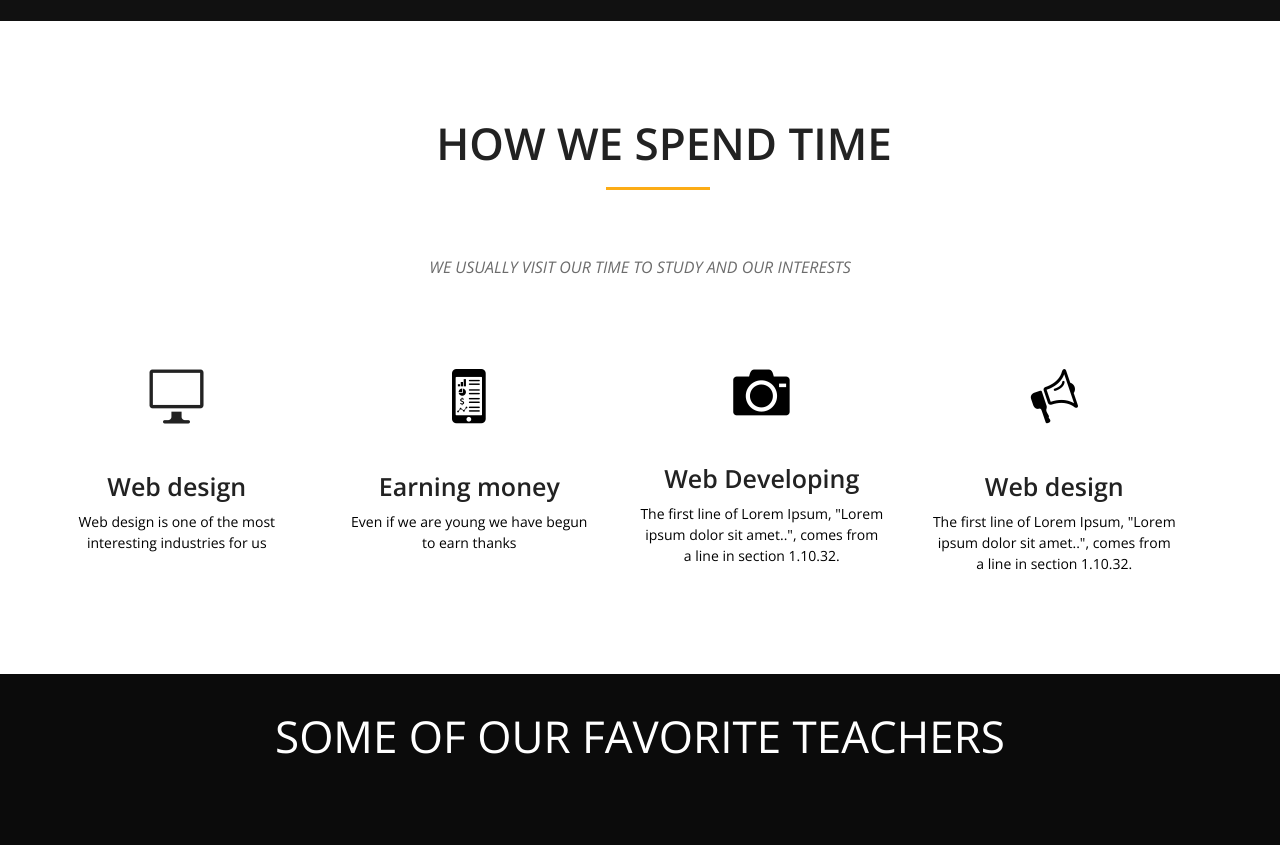
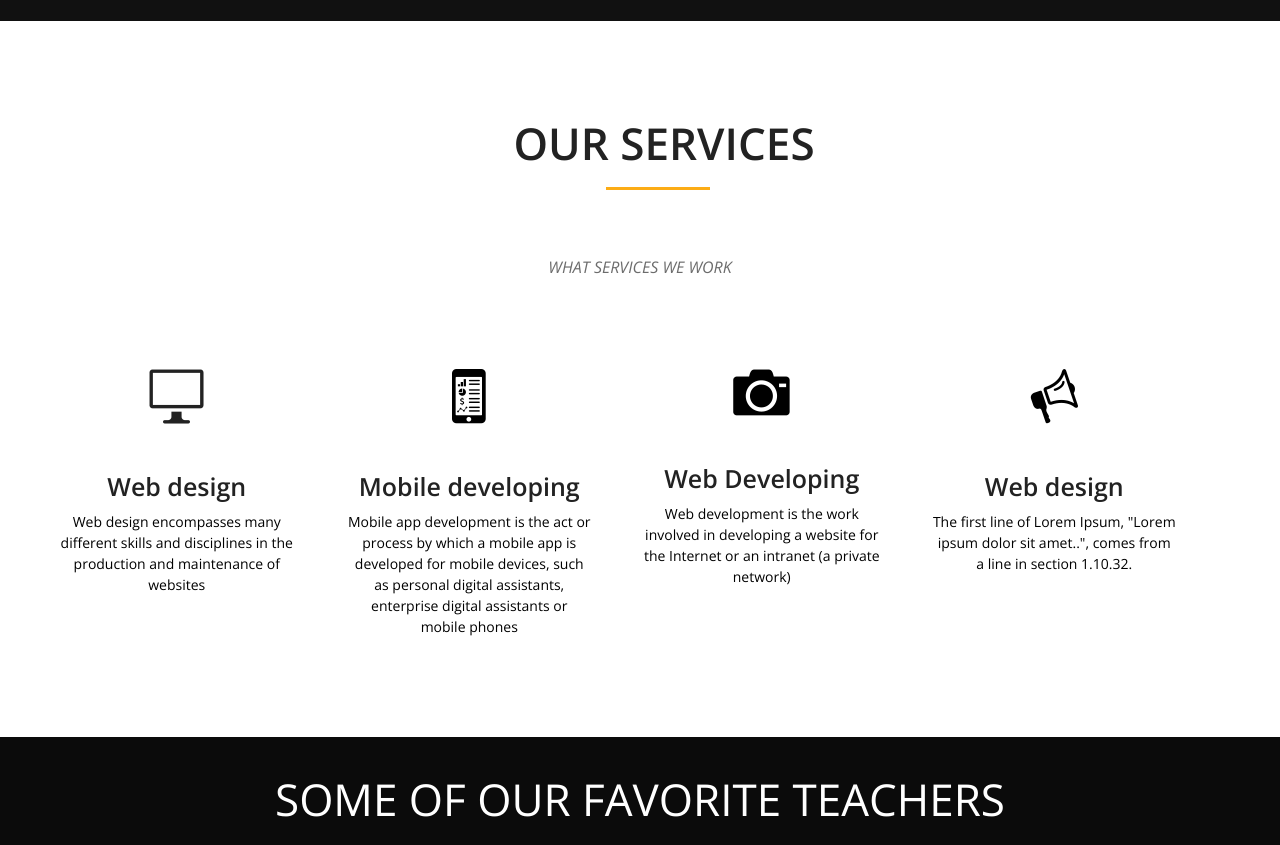
Before and after one commit to era117/era117.github.io, a plain HTML site: page index.html in a window 1280 px wide. Shown: the part 1940-2785 px from the top of the page. Drawn offline with nearby package versions, Linux system fonts and the light colour scheme; a script that the page names is missing.

Commit message:
wpegpeso

```diff
--- a/index.html
+++ b/index.html
@@ -108,23 +108,23 @@
 							</div>
 							<div class="service" id="Services">
 								<div class="container">
-									<div class="serivice__title border">HOW WE SPEND TIME</div>
-									<div class="service__headline"><p>WE USUALLY VISIT OUR TIME TO STUDY AND OUR INTERESTS</p></div>
+									<div class="serivice__title border">OUR SERVICES</div>
+									<div class="service__headline"><p>WHAT SERVICES WE WORK</p></div>
 									<div class="service__body">
 										<div class="service__item">
 											<div class="service__border"><img class="service__image" src="img/service/Forma 1-3.png"></img></div>
 											<div class="service__label">Web design
 
 </div>
-											<div class="service__Text">Web design is one of the most interesting industries for us</div>
+											<div class="service__Text">Web design encompasses many different skills and disciplines in the production and maintenance of websites</div>
 
 										</div>
 										<div class="service__item">
 										<img class="service__image" src="img/service/Forma 1-2.png"></img>
-											<div class="service__label">Earning money
+											<div class="service__label">Mobile developing
 
 </div>
-											<div class="service__Text">Even if we are young we have begun to earn thanks</div>
+											<div class="service__Text">Mobile app development is the act or process by which a mobile app is developed for mobile devices, such as personal digital assistants, enterprise digital assistants or mobile phones</div>
 
 										</div>
 										<div class="service__item">
@@ -132,7 +132,7 @@
 											<div class="service__label">Web Developing
 
 </div>
-											<div class="service__Text">The first line of Lorem Ipsum, "Lorem ipsum dolor sit amet..", comes from a line in section 1.10.32.</div>
+											<div class="service__Text">Web development is the work involved in developing a website for the Internet  or an intranet (a private network)</div>
 
 										</div>
 										<div class="service__item">
```
